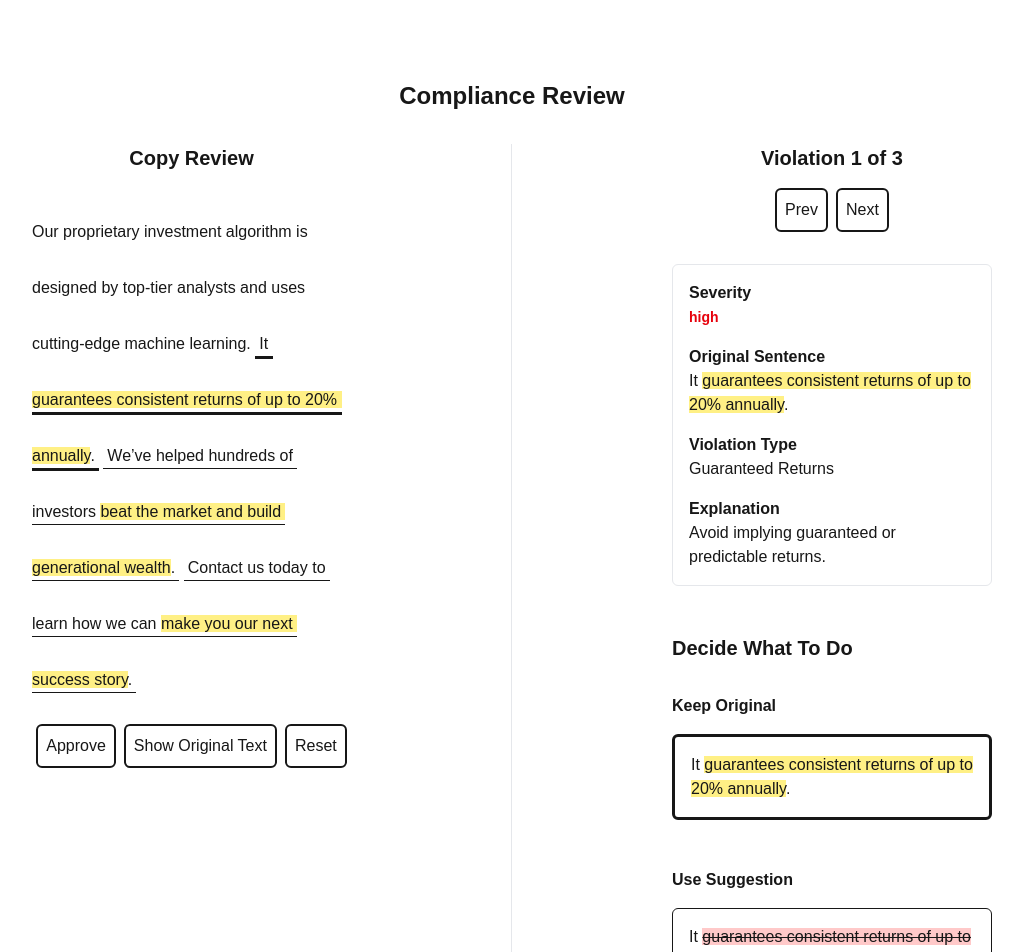
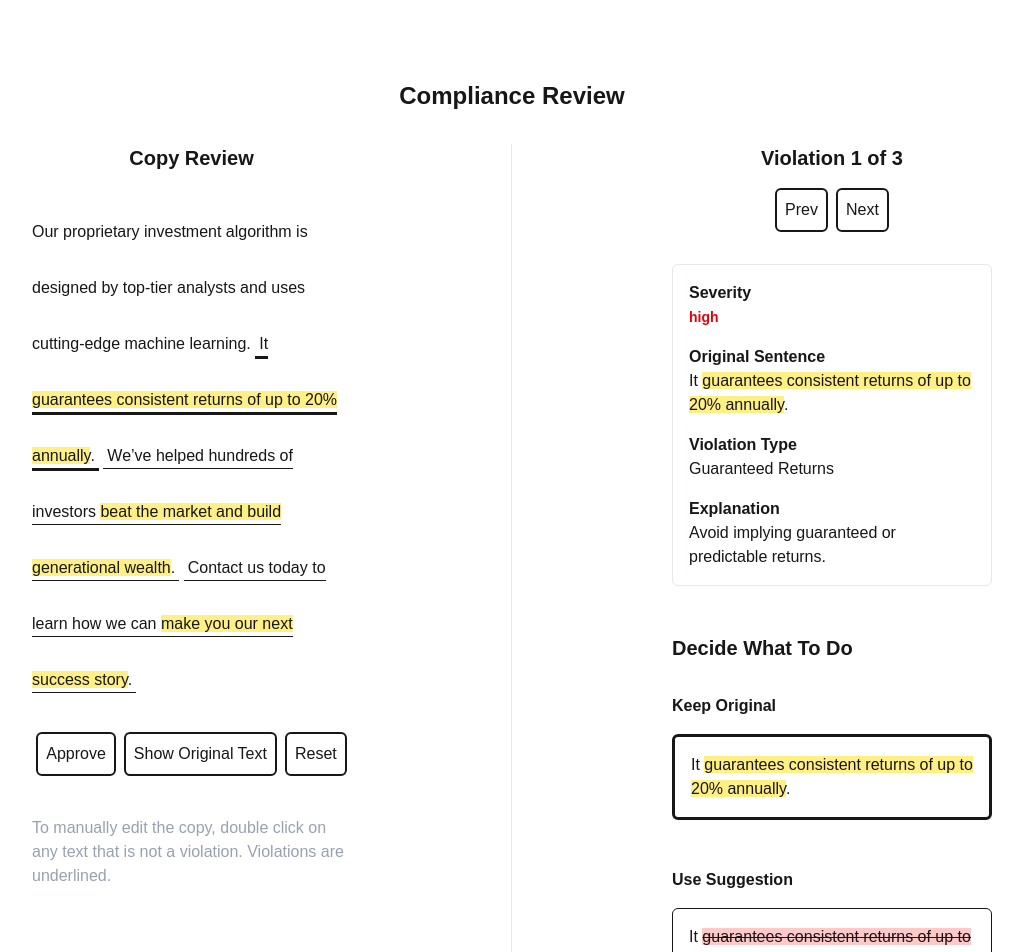
Before and after one commit to ctram/compliance-ui, a Next.js app: page / in a window 1280 px wide. Shown: the top 952 px of the page, without its empty margins (128-1151 px from the left). Built offline with nearby package versions, Linux system fonts and the light colour scheme.

Commit message:
add some hints; disable ability to enter edit mode once copy has been approved.

```diff
--- a/src/app/page.tsx
+++ b/src/app/page.tsx
@@ -236,6 +236,10 @@ export default function Page() {
 
   // Handle double clicking a paragraph in the left panel.
   const handleDoubleClickParagraph = () => {
+    if (hasApproved) {
+      return;
+    }
+
     if (didManualEdit) {
       setWorkingCopy(editedCopy);
     } else {
--- a/src/components/CopyReview.tsx
+++ b/src/components/CopyReview.tsx
@@ -80,21 +80,26 @@ export function CopyReview({
   );
 
   const approvedMsg = hasApproved ? (
-    <div className="text-green-700 text-center mb-4 font-bold">
+    <div className="text-green-700 text-center m-4 font-bold">
       Copy has been approved. <span className="text-green-700">&#x2714;</span>
     </div>
   ) : null;
 
   return (
     <CopyReviewWrapper>
-      <div
-        className="leading-14 w-full whitespace-pre-wrap"
-        onDoubleClick={onDoubleClickParagraph}
-      >
-        {workingCopy}
-      </div>
+      {!isManualEditMode && (
+        <div className="leading-14" onDoubleClick={onDoubleClickParagraph}>
+          {workingCopy}
+        </div>
+      )}
       {approvedMsg}
-      <div className="flex flex-row gap-2 mt-4">{actionButtons}</div>
+      <div className="flex flex-row gap-2 mt-6">{actionButtons}</div>
+      {!hasApproved && (
+        <div className="mt-10 text-md text-gray-400">
+          To manually edit the copy, double click on any text that is not a
+          violation. Violations are underlined.
+        </div>
+      )}
     </CopyReviewWrapper>
   );
 }
```
